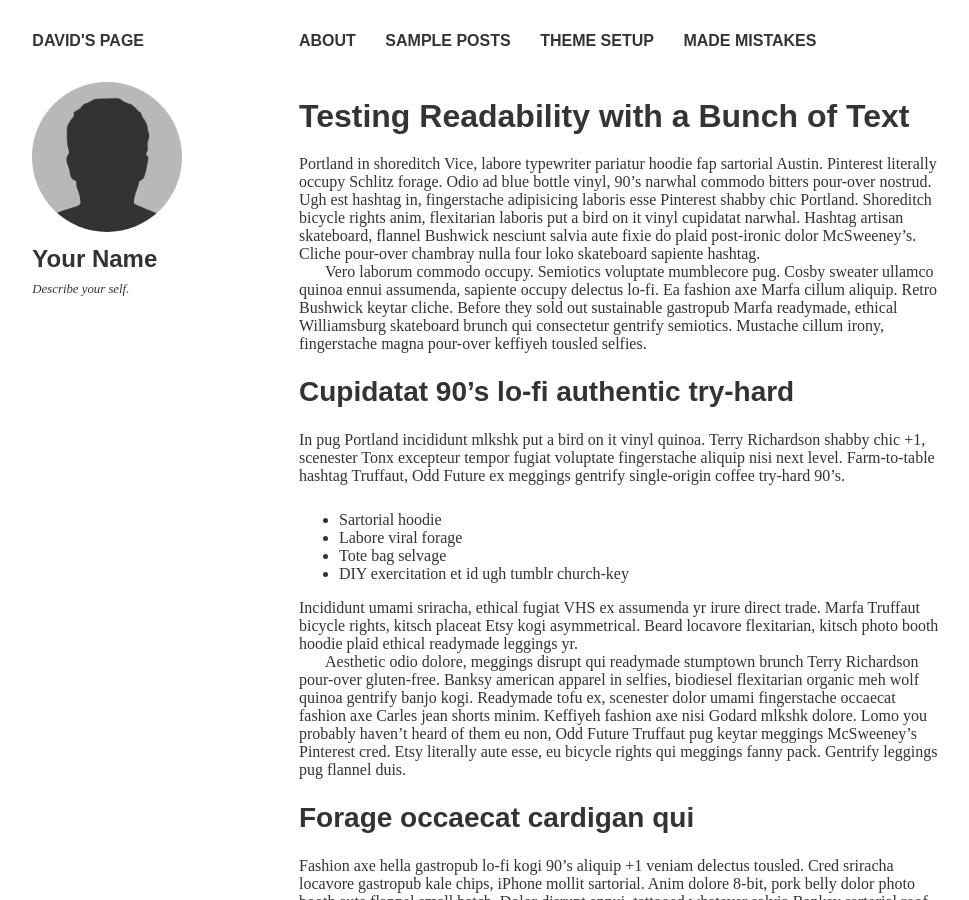
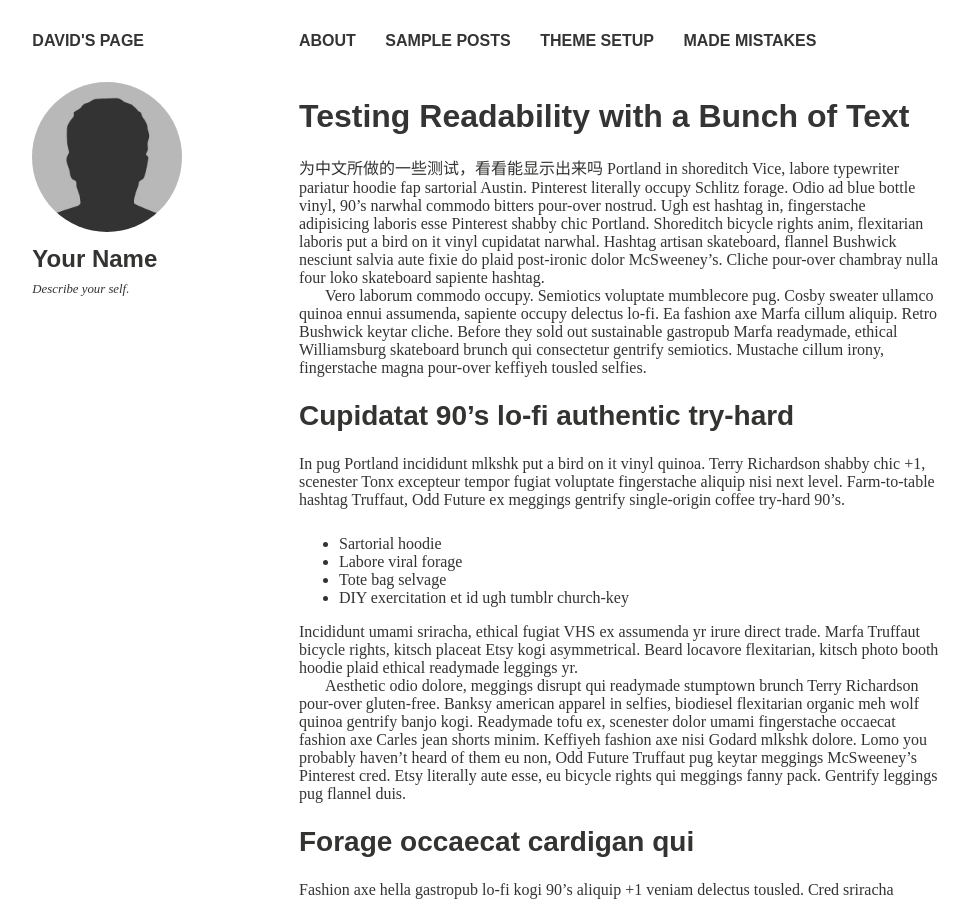
Before and after one commit to athoo/athoo.github.io, a Jekyll site: the page built from _posts/2012-05-22-readability-post.md, in a window 1280 px wide and 900 px high. Shown: the whole window, without its empty margins (21-990 px from the left). Built offline with Jekyll 4.4.1, drawn with Linux system fonts in a browser that asks for light colours; nearby versions of some CDN libraries; some web fonts are replaced.

Commit message:
secondtime

```diff
--- a/_posts/2012-05-22-readability-post.md
+++ b/_posts/2012-05-22-readability-post.md
@@ -6,6 +6,7 @@ tags: [sample post, readability, test]
 comments: true
 ---
 
+为中文所做的一些测试，看看能显示出来吗
 Portland in shoreditch Vice, labore typewriter pariatur hoodie fap sartorial Austin. Pinterest literally occupy Schlitz forage. Odio ad blue bottle vinyl, 90's narwhal commodo bitters pour-over nostrud. Ugh est hashtag in, fingerstache adipisicing laboris esse Pinterest shabby chic Portland. Shoreditch bicycle rights anim, flexitarian laboris put a bird on it vinyl cupidatat narwhal. Hashtag artisan skateboard, flannel Bushwick nesciunt salvia aute fixie do plaid post-ironic dolor McSweeney's. Cliche pour-over chambray nulla four loko skateboard sapiente hashtag.
 
 Vero laborum commodo occupy. Semiotics voluptate mumblecore pug. Cosby sweater ullamco quinoa ennui assumenda, sapiente occupy delectus lo-fi. Ea fashion axe Marfa cillum aliquip. Retro Bushwick keytar cliche. Before they sold out sustainable gastropub Marfa readymade, ethical Williamsburg skateboard brunch qui consectetur gentrify semiotics. Mustache cillum irony, fingerstache magna pour-over keffiyeh tousled selfies.
```
